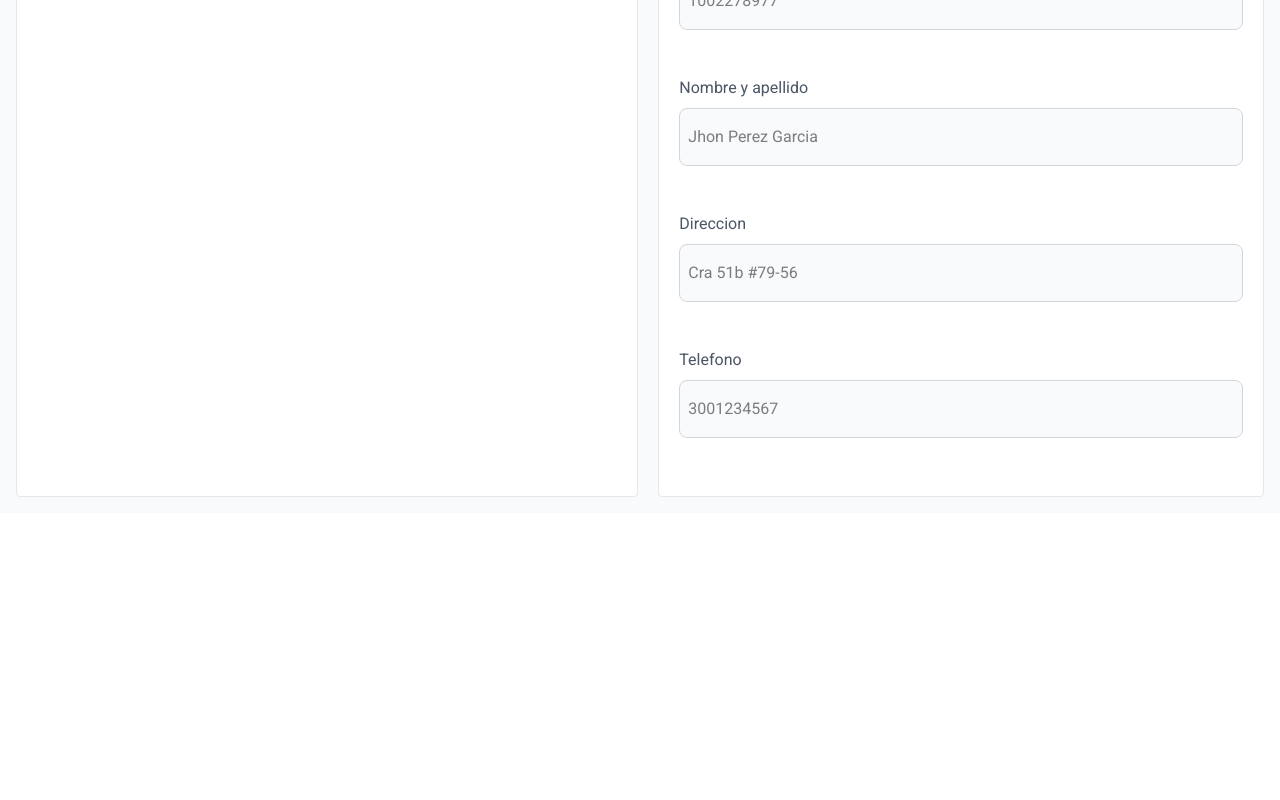
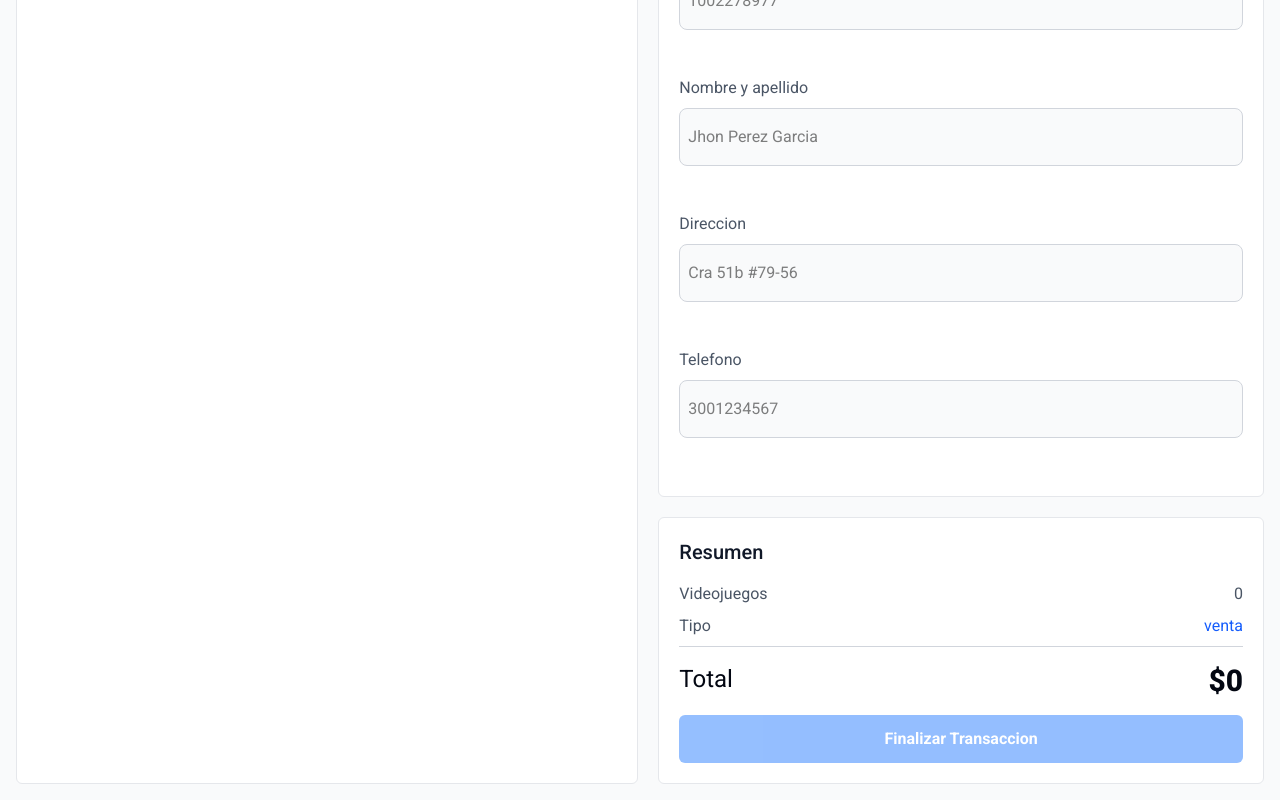
Before and after one commit to ilson28/Gamehub, a React (Vite) app in the folder frontend/gamehub/: page /cart in a window 1280 px wide. Shown: the part 559-1359 px from the top of the page. Before the commit the page ends 1072 px from the top, so only its background shows below. Built offline with nearby package versions, Linux system fonts and the light colour scheme.

Commit message:
feat(Cart): add transaction summary section and integrate ButtonCard component

```diff
--- a/frontend/gamehub/src/pages/Cart.jsx
+++ b/frontend/gamehub/src/pages/Cart.jsx
@@ -1,3 +1,4 @@
+import ButtonCard from "../components/ButtonCard";
 import ClientForm from "../components/ClientForm";
 import InputRadioCart from "../components/InputRadioCart";
 import Videojuego from "../components/Videojuego";
@@ -17,7 +18,7 @@ const Cart = () => {
         </div>
         <div className="flex flex-col gap-5 lg:flex-row">
 
-            <div className="bg-white border border-gray-200 rounded-b-sm grow">
+            <div className="bg-white border border-gray-200 rounded-md grow">
 
                 <div className="p-5 border-b border-b-gray-200 text-xl font-medium text-gray-900">
                     <h2>Videojuegos en el carrito</h2>
@@ -41,7 +42,7 @@ const Cart = () => {
 
             <div className="flex flex-col gap-5 grow">
 
-                <div className="bg-white border border-gray-200 rounded-b-sm">
+                <div className="bg-white border border-gray-200 rounded-md">
                     <div className="p-5 text-md md:text-xl font-medium text-gray-900">
                         <h2>Tipo de transacción</h2>
                     </div>
@@ -65,11 +66,39 @@ const Cart = () => {
 
                     </div>
                 </div>
-                <div className="bg-white border border-gray-200 rounded-b-sm">
+                <div className="bg-white border border-gray-200 rounded-md">
                     <div className="p-5 text-md md:text-xl font-medium text-gray-900">
                         <h2>Información del cliente</h2>
                     </div>
                     <ClientForm />
+                </div>
+                <div className="bg-white border border-gray-200 rounded-md p-5">
+                    <div className="text-md md:text-xl font-medium text-gray-900">
+                        <h2>Resumen</h2>
+                    </div>
+                    <div className="text-gray-600 mt-4 flex flex-col gap-2 border-b border-b-gray-300 pb-2">
+                        <div className="flex justify-between">
+                            <p>Videojuegos</p>
+                            <p>{games.length}</p>
+                        </div>
+                        <div className="flex justify-between">
+                            <p>Tipo</p>
+                            <p className="text-blue-600">{typeOfTransaction}</p>
+                        </div>
+                    </div>
+                    <div className="text-gray-600 mt-4 flex flex-col ">
+                        <div className="flex justify-between text-2xl text-gray-950">
+                            <p>Total</p>
+                            <p className="font-extrabold text-3xl">${games.length}</p>
+                        </div>
+                    </div>
+                    <ButtonCard
+                        className="px-3 w-full mt-4"
+                        color="blue"
+                        disabled={games.length == 0}
+                    >
+                        Finalizar Transaccion
+                    </ButtonCard>
                 </div>
             </div>
 
```
